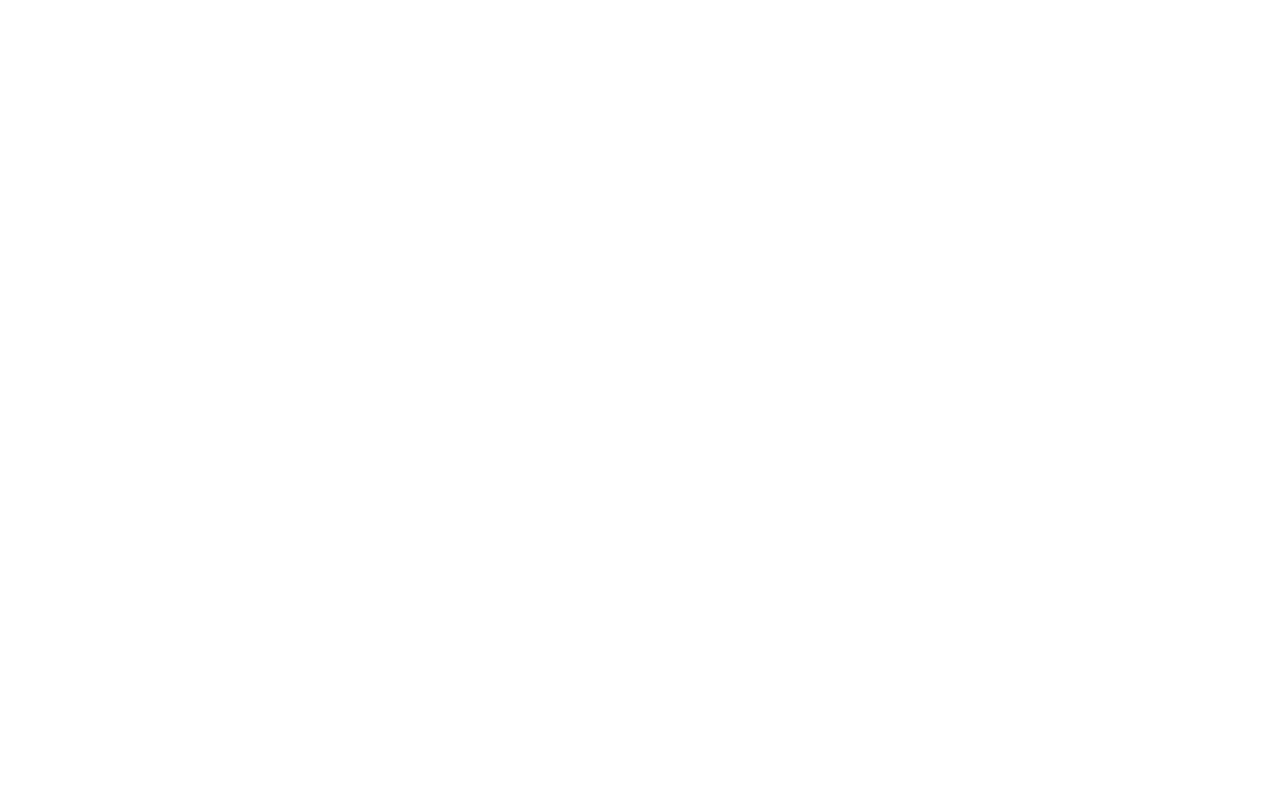
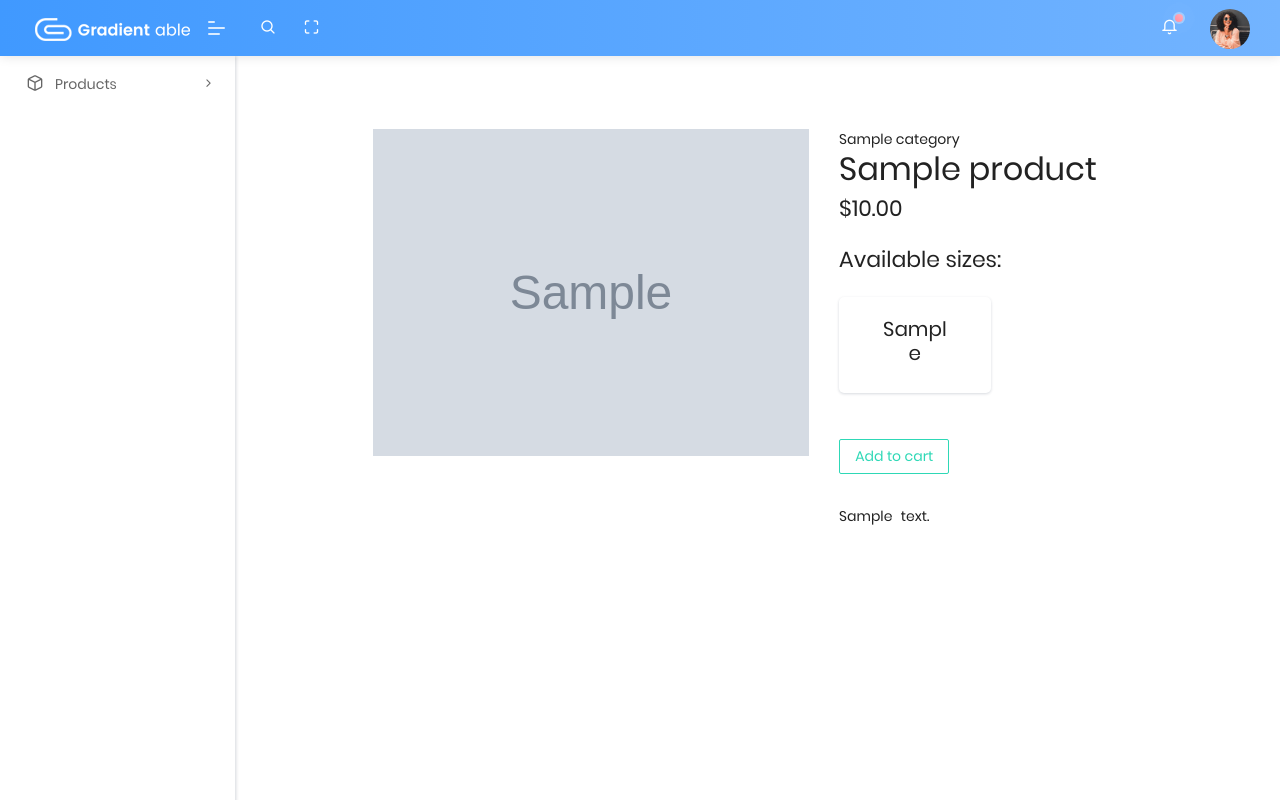
Before and after one commit to anton-dovnar/django-e-commerce, a Django app: page /products/1/sample/ in a window 1280 px wide. Before the commit the page is empty. Run offline with Django 3.2, Linux system fonts and the light colour scheme; tables that the repository leaves empty hold one stand-in row (values such as "Sample post"); grey boxes marked "Sample" are stand-in pictures; parts of the project's set-up code (start-up, migrations or seed data) failed here and were passed over; some libraries are stand-ins or nearby versions.

Commit message:
Create product detail page

```diff
--- a/shop/templates/shop/product_detail.html
+++ b/shop/templates/shop/product_detail.html
@@ -0,0 +1,41 @@
+{% extends 'layout/base.html' %}
+
+{% load static %}
+
+{% block content %}
+<div id="main" class="product-detail my-5">
+    <div class="row flex-wrap col-lg-10 mx-auto">
+        <div class="photos col-lg-7 col-sm-12 text-center mb-5">
+            {% with  product.images.all.last.image as image %}
+            <img src="{% if image %}{{ image.url }}{% else %}{% static 'shop/img/no_image.png' %}{% endif %}" width="100%">
+            {% endwith %}
+        </div>
+
+        <div class="options col-lg-5 col-sm-12">
+            <div class="product-order">
+                <span>{{ product.category }}</span>
+                <h2 class="font-weight-normal">{{ product.name }}</h2>
+                <h4 class="font-weight-normal">${{ product.price }}</h4>
+
+
+                <h4 class="my-4 font-weight-normal">Available sizes:</h4>
+                {% for size in product.sizes.all %}
+                <div class="card col-6">
+                    <div class="card-body">
+                        <h5 class="font-weight-normal text-center">{{ size.size }}</h5>
+                    </div>
+                </div>
+                {% endfor %}
+
+                <input class="my-3 btn btn-outline-success" type="submit" value="Add to cart">
+            </div>
+
+            <div class="my-3">
+                <p style="word-spacing:5px;">{{ product.description }}</p>
+            </div>
+
+
+        </div>
+    </div>
+</div>
+{% endblock content %}
--- a/shop/templates/shop/product_list.html
+++ b/shop/templates/shop/product_list.html
@@ -1,6 +1,6 @@
 {% extends 'layout/base.html' %}
 
-{% load static debugger_tags %}
+{% load static %}
 
 {% block content %}
 <div id="main" class="product-list">
```
